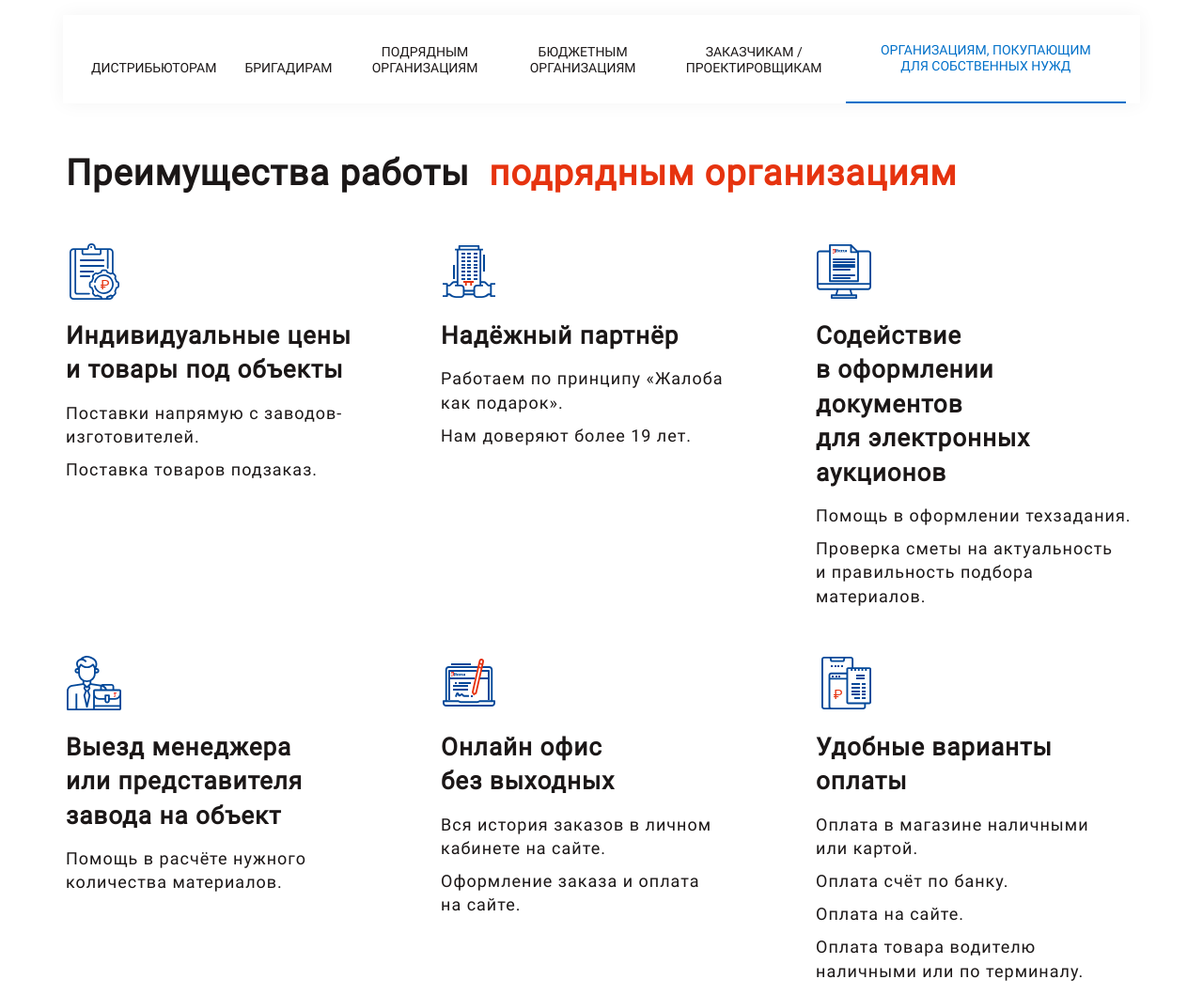
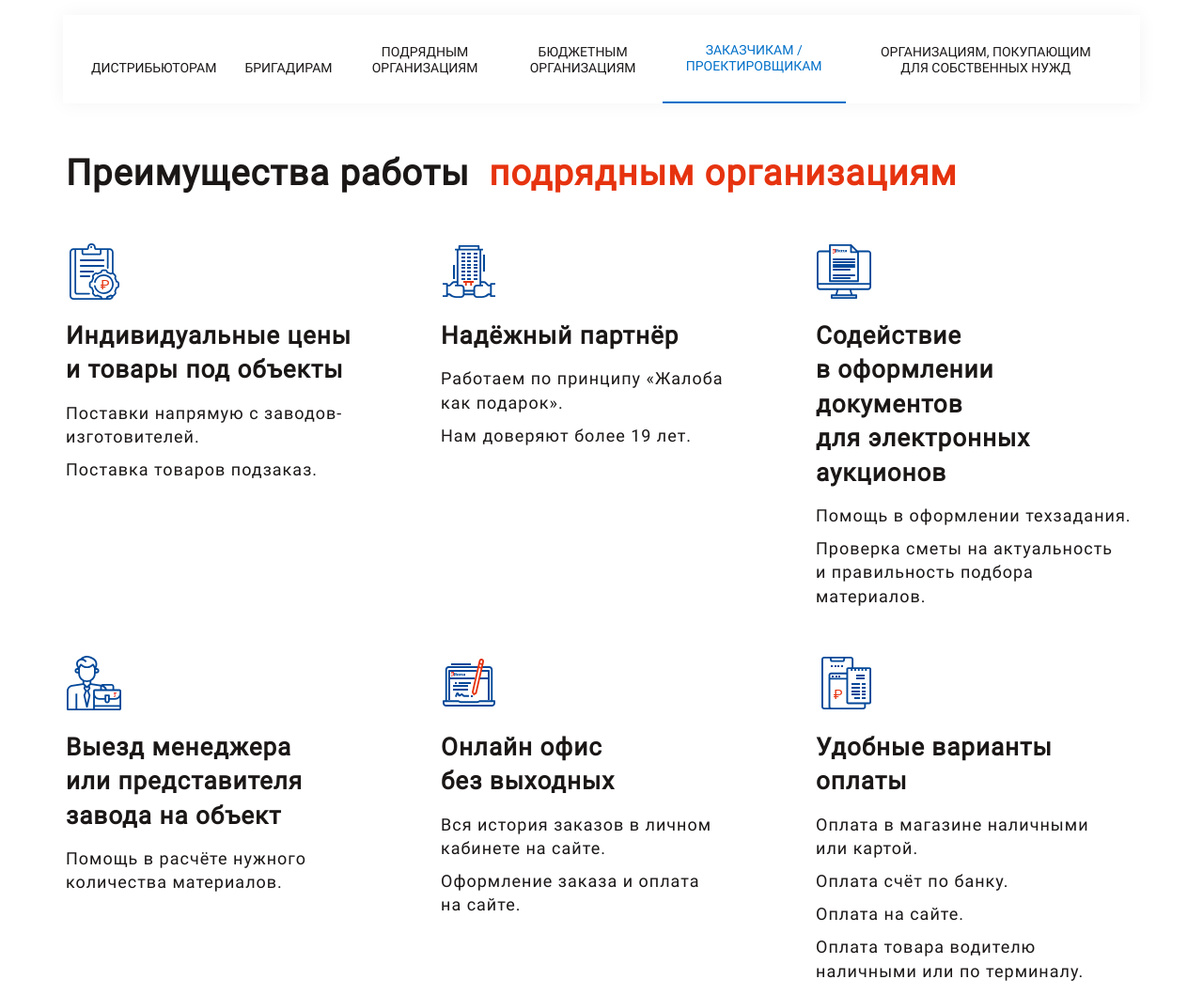
Before and after one commit to diveevavita/Alterra_advant_5, a plain HTML site: page index.html in a window 1280 px wide. Shown: the top 1059 px of the page at 94% size. Drawn offline with Linux system fonts and the light colour scheme.

Commit message:
Update style.css

```diff
--- a/css/style.css
+++ b/css/style.css
@@ -109,7 +109,7 @@ body {
     line-height: 120%;
 }
 
-.container_advantages-line_item:last-child {
+.container_advantages-line_item:nth-child(5) {
     color: #0070C9;
     border-bottom: 2px solid;
     border-color: #0070C9;
```
